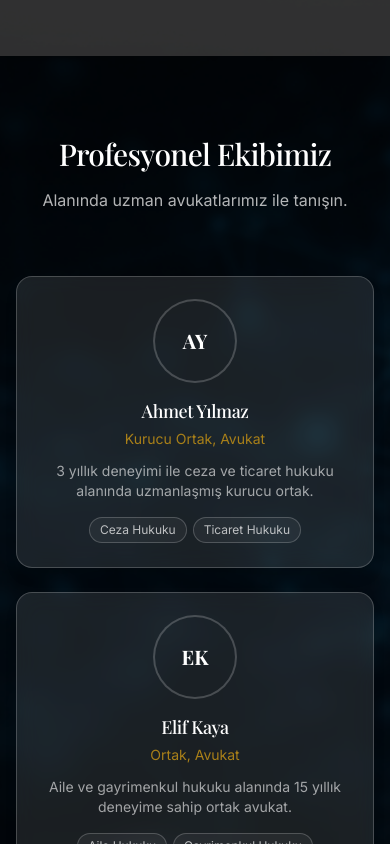
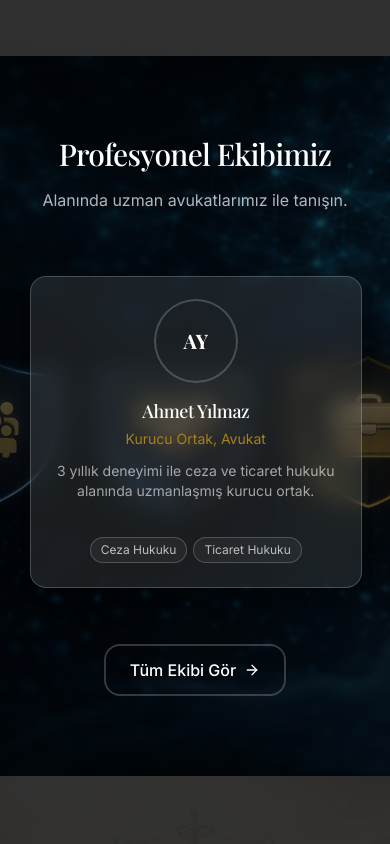
Before and after one commit to cantorunkerem8/avukat-site-, a Next.js app: page / in a window 390 px wide. Shown: the part 4140-4984 px from the top of the page. Built offline with nearby package versions, Linux system fonts and the light colour scheme; a web font is replaced by a local one.

Commit message:
feat: Conditionally render vertical team list on /ekibimiz page for mobile

```diff
--- a/src/components/sections/Team.tsx
+++ b/src/components/sections/Team.tsx
@@ -1,6 +1,7 @@
 'use client';
 
 import Link from 'next/link';
+import { usePathname } from 'next/navigation';
 import { useState, useEffect, useRef } from 'react';
 import { motion } from 'framer-motion';
 import { ArrowRight, ChevronLeft, ChevronRight } from 'lucide-react';
@@ -33,6 +34,7 @@ function getGridPos(index: number, cols: number) {
 // ... (keep helper functions like getGridPos, but update slightly if needed, or just use as is)
 
 export function TeamGrid({ team, showAll = false }: TeamGridProps) {
+    const pathname = usePathname();
     const displayTeam = team || siteContent.team;
     // Duplicate for infinite scroll
     const visibleTeam = [...displayTeam, ...displayTeam, ...displayTeam];
@@ -146,13 +148,12 @@ export function TeamGrid({ team, showAll = false }: TeamGridProps) {
                 </div>
 
                 {isMobile ? (
-                    // Mobile View (unchanged logic essentially, but map original visibleTeam or standard)
+                    pathname === '/ekibimiz' ? (
+                        // Vertical Stack for /ekibimiz page (No Carousel)
                         <div className="flex flex-col gap-6 w-full max-w-md">
                             {displayTeam.map((member) => (
-                            // ... existing mobile card ...
                                 <Link key={member.id} href={`/ekibimiz/${member.slug}`} className="block w-full">
                                     <div className="bg-white/10 backdrop-blur-md border border-white/20 rounded-2xl p-6 text-center shadow-lg flex flex-col items-center">
-                                    {/* ... content ... */}
                                         <div className={`w-20 h-20 rounded-full ${member.imagePlaceholder.bgColor} flex items-center justify-center mb-4 ring-2 ring-white/20`}>
                                             <span className="text-white font-serif font-bold text-xl">{member.imagePlaceholder.initials}</span>
                                         </div>
@@ -171,6 +172,44 @@ export function TeamGrid({ team, showAll = false }: TeamGridProps) {
                             ))}
                         </div>
                     ) : (
+                        <>
+                            {/* Mobile View - Horizontal Swipeable Carousel */}
+                            <div className="flex overflow-x-auto snap-x snap-mandatory gap-4 w-full pb-8 scrollbar-hide px-4 -mx-4">
+                                {displayTeam.map((member) => (
+                                    <div key={member.id} className="snap-center shrink-0 w-[85vw] max-w-sm">
+                                        <Link href={`/ekibimiz/${member.slug}`} className="block w-full h-full">
+                                            <div className="bg-white/10 backdrop-blur-md border border-white/20 rounded-2xl p-6 text-center shadow-lg flex flex-col items-center h-full">
+                                                <div
+                                                    className={`w-20 h-20 rounded-full ${member.imagePlaceholder.bgColor} flex items-center justify-center mb-4 ring-2 ring-white/20`}
+                                                >
+                                                    <span className="text-white font-serif font-bold text-xl">{member.imagePlaceholder.initials}</span>
+                                                </div>
+                                                <h3 className="text-lg font-serif font-medium text-white mb-1">{member.name}</h3>
+                                                <p className="text-accent text-sm mb-3">{member.title}</p>
+                                                <p className="text-white/60 text-sm mb-4 line-clamp-3">{member.shortBio}</p>
+                                                <div className="flex flex-wrap gap-1.5 justify-center mt-auto">
+                                                    {member.specialties.slice(0, 2).map((specialty) => (
+                                                        <span key={specialty} className="text-xs px-2.5 py-1 rounded-full border border-white/20 text-white/70 bg-white/5">
+                                                            {specialty}
+                                                        </span>
+                                                    ))}
+                                                </div>
+                                            </div>
+                                        </Link>
+                                    </div>
+                                ))}
+                            </div>
+
+                            {/* Mobile 'See All' Button */}
+                            <div className="mt-6 flex justify-center">
+                                <Button href="/ekibimiz" variant="outline" className="border-white/20 text-white hover:bg-white/10">
+                                    Tüm Ekibi Gör
+                                    <ArrowRight className="ml-2 w-4 h-4" />
+                                </Button>
+                            </div>
+                        </>
+                    )
+                ) : (
                     <div
                         className="relative w-full flex items-center justify-center"
                         onMouseEnter={() => setIsPaused(true)}
@@ -188,7 +227,7 @@ export function TeamGrid({ team, showAll = false }: TeamGridProps) {
 
                         <div
                             ref={scrollContainerRef}
-                            className="overflow-x-hidden py-20 px-4 -mx-4 no-scrollbar" // overflow-x-hidden to hide scrollbar, manual scroll via ref
+                            className="overflow-x-hidden py-20 px-4 -mx-4 scrollbar-hide" // overflow-x-hidden to hide scrollbar, manual scroll via ref
                             style={{
                                 width: '100%',
                                 display: 'flex',
```
Lines whose indentation alone changed are shown as unchanged.
